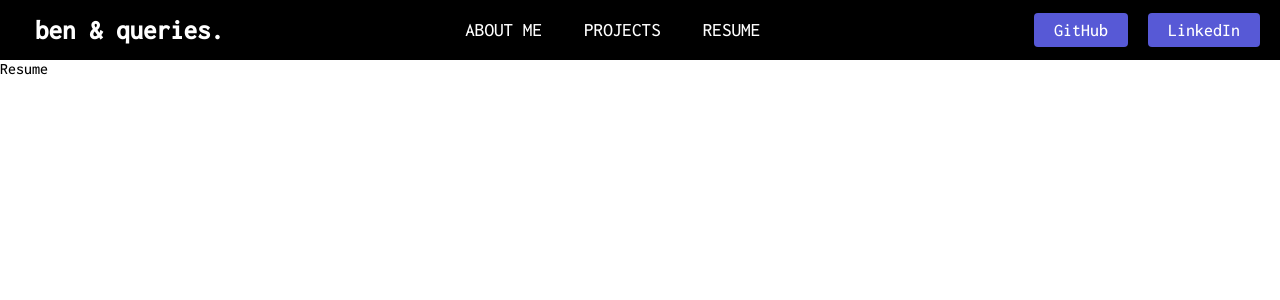
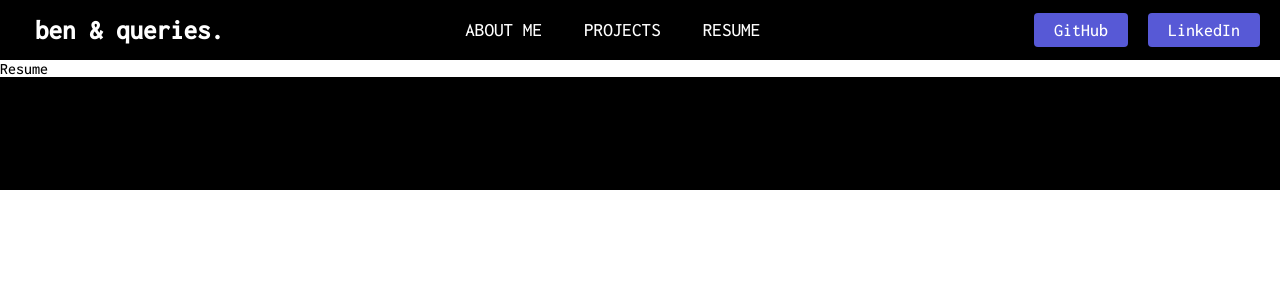
Before and after one commit to dbinlee3/BenAndQueries, a React (Create React App) app in the folder frontend/: page /resume in a window 1280 px wide. Shown: the top 300 px of the page. Built offline with nearby package versions, Linux system fonts and the light colour scheme.

Commit message:
worked on footer

```diff
--- a/frontend/src/App.js
+++ b/frontend/src/App.js
@@ -1,5 +1,6 @@
 import './App.css';
 import Navbar from './components/navbar/Navbar.js'
+import Footer from './components/footer/Footer.js'
 import Home from './pages/home/Home.js'
 import About from './pages/about/About.js'
 import Projects from './pages/projects/Projects.js'
@@ -14,6 +15,7 @@
       <Router>
         <Navbar />
 
+
         <Routes>
           <Route path="/" element={<Home />} />
           <Route path="/about" element={<About />} />
@@ -21,6 +23,8 @@
           <Route path="/resume" element={<Resume />} />
         </Routes>
 
+        <Footer />
+
       </Router>
     </>
   );
--- a/frontend/src/components/footer/Footer.js
+++ b/frontend/src/components/footer/Footer.js
@@ -0,0 +1,12 @@
+import React from 'react'
+import './footer.css'
+
+function Footer() {
+    return (
+        <div className="footerContainer">
+            Footer Testing
+        </div>
+    )
+}
+
+export default Footer
--- a/frontend/src/components/footer/footer.css
+++ b/frontend/src/components/footer/footer.css
@@ -0,0 +1,9 @@
+.footerContainer {
+    padding: 48px 24px;
+    display: flex;
+    flex-direction: column;
+    justify-content: center;
+    align-items: center;
+    margin: 0 auto;
+    background: black;
+}
--- a/frontend/src/pages/home/Home.js
+++ b/frontend/src/pages/home/Home.js
@@ -1,6 +1,7 @@
 import React from 'react'
 import './home.css'
 import { Link } from 'react-router-dom';
+
 
 
 // import Typewriter from 'react-simple-typewriter'
@@ -30,6 +31,7 @@
                 {/* <Button>GET STARTED</Button> */}
 
             </div>
+
         </>
     )
 }
```
